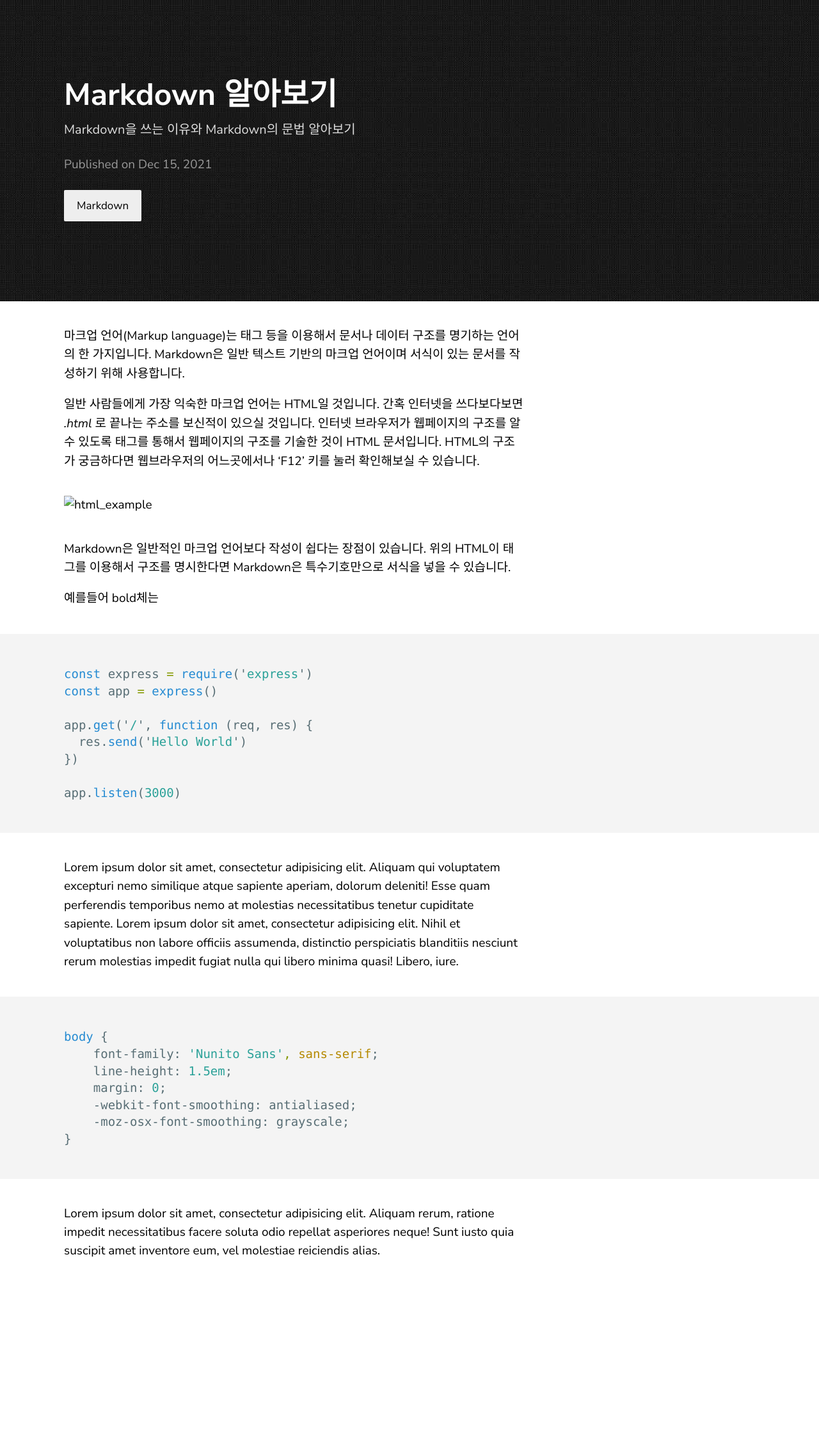
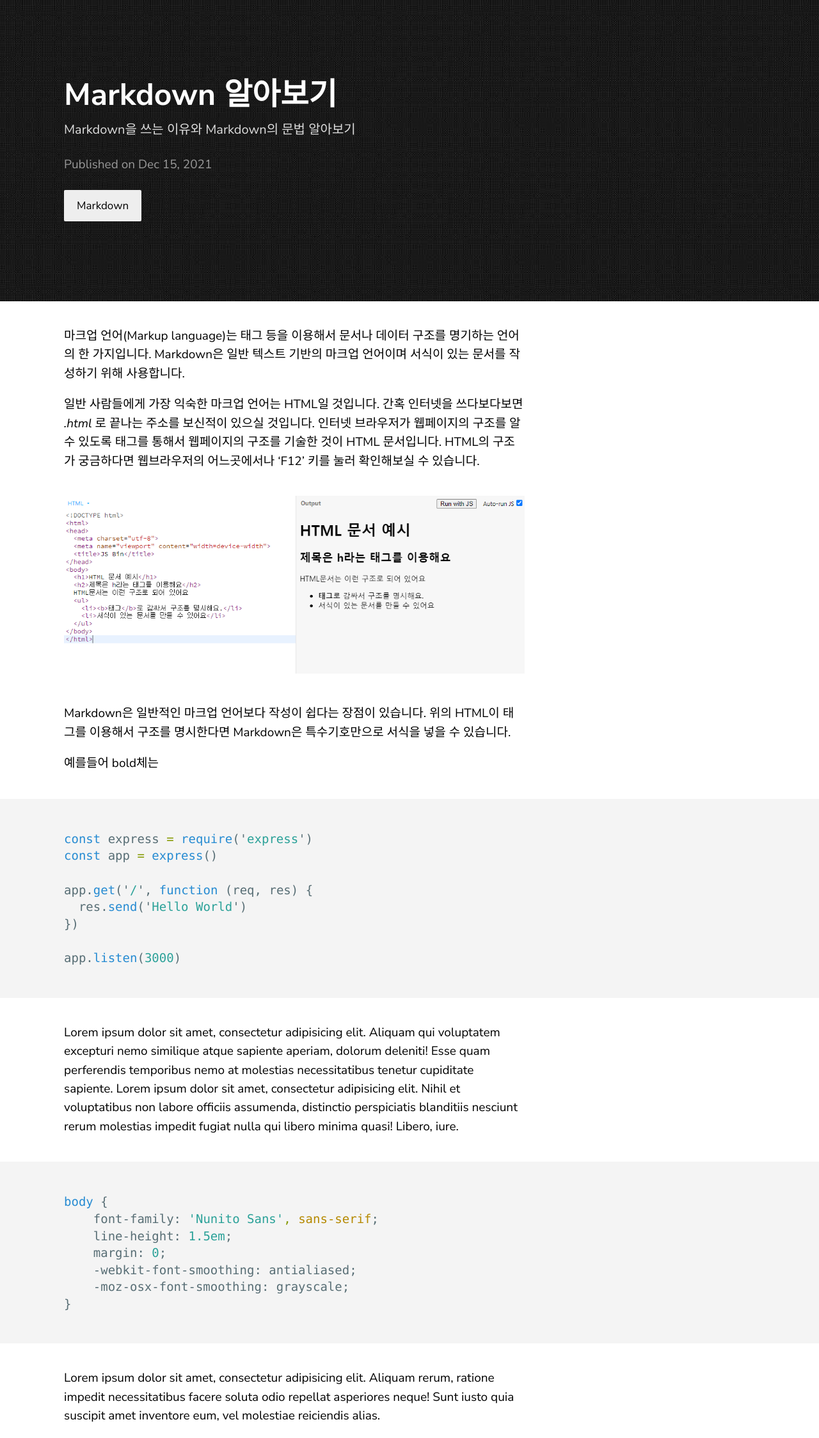
Before and after one commit to LeeJuYeop/LeeJuYeop.github.io, a Jekyll site: the page built from _posts/2021-12-16-Markdown-post.markdown, in a window 1280 px wide. Shown: the whole page at 64% size. Built offline with Jekyll 4.4.1, drawn with Linux system fonts in a browser that asks for light colours; comment, search, counter and statistics services are not loaded; before the commit the page ends 1990 px from its top, so only the background shows below that.

Commit message:
이미지 깨짐 수정

```diff
--- a/_posts/2021-12-16-Markdown-post.markdown
+++ b/_posts/2021-12-16-Markdown-post.markdown
@@ -11,7 +11,7 @@ comments: true
 
 일반 사람들에게 가장 익숙한 마크업 언어는 HTML일 것입니다. 간혹 인터넷을 쓰다보다보면 *.html* 로 끝나는 주소를 보신적이 있으실 것입니다. 인터넷 브라우저가 웹페이지의 구조를 알 수 있도록 태그를 통해서 웹페이지의 구조를 기술한 것이 HTML 문서입니다. HTML의 구조가 궁금하다면 웹브라우저의 어느곳에서나 'F12' 키를 눌러 확인해보실 수 있습니다.
 
-![html_example](/_posts/html_example.png)
+![html_example](/html_example.png)
 
 
 Markdown은 일반적인 마크업 언어보다 작성이 쉽다는 장점이 있습니다. 위의 HTML이 태그를 이용해서 구조를 명시한다면 Markdown은 특수기호만으로 서식을 넣을 수 있습니다.
```
Also changed, not shown: html_example.png (added).
